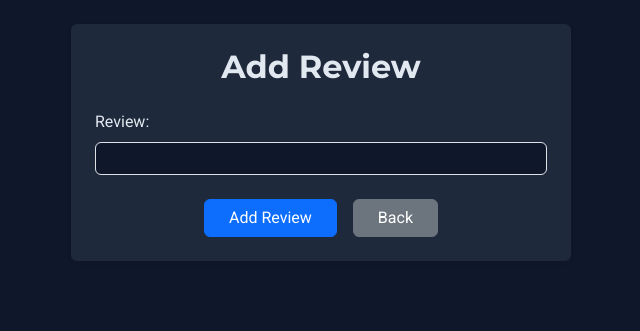
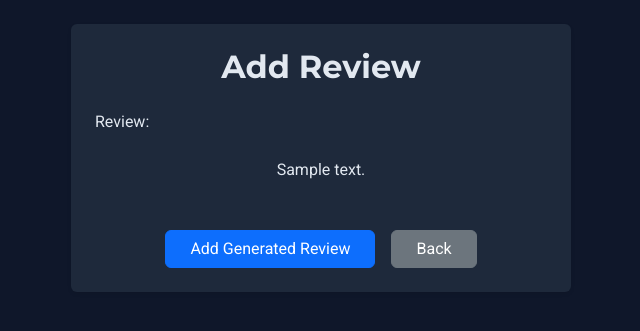
Before and after one commit to Tombunzel/moviwebApp, a Flask app: template templates/add_review.html in a window 1280 px wide. Shown: the top 331 px of the page, without its empty margins (319-959 px from the left). Run offline with Flask 3, Linux system fonts and the light colour scheme; tables that the repository leaves empty hold one stand-in row (values such as "Sample post"); the template is opened without the code that fills it: values that come from a table or form of the project are taken from there, most other values are stand-ins (such as "Sample title", 1, 10 or a date in 2020); some libraries are stand-ins or nearby versions.

Commit message:
implement manualy adding or ai generating movie review

```diff
--- a/templates/add_review.html
+++ b/templates/add_review.html
@@ -5,12 +5,24 @@
     <div class="card shadow-sm p-4 mx-auto" style="max-width: 500px;">
         <h2 class="text-center mb-4">Add Review</h2>
         <form action="/users/{{ movie.user_id }}/add_review/{{ movie.id }}" method="POST">
+            {% if review %}
             <div class="mb-3">
                 <label for="review" class="form-label">Review:</label>
-                <input type="text" class="form-control" id="review" name="review" required style="width: 100%; height: 300%;">
+                <input type="hidden" class="form-control" id="review" name="review" value="{{ review }}" style="width: 100%; height: 300%;">
             </div>
+            <div class="text-center mb-5">{{ review }}</div>
             <div class="d-flex gap-3 justify-content-center mt-4">
-                <button type="submit" class="btn btn-primary px-4">Add Review</button>
+                <button type="submit" class="btn btn-primary px-4">Add Generated Review</button>
+            {% else %}
+            <div class="mb-3">
+                <label for="review" class="form-label">Review:</label>
+                <input type="text" class="form-control" id="review" name="review" style="width: 100%; height: 300%;">
+            </div>
+            <div class="text-center mb-5">{{ review }}</div>
+            <div class="d-flex gap-3 justify-content-center mt-4">
+                <button type="submit" class="btn btn-primary px-4" value="custom">Add Review</button>
+                <button type="submit" class="btn btn-warning px-4" name="generate" value="generate">Generate Review</button>
+            {% endif %}
                 <a href="/users/{{ movie.user_id }}" class="btn btn-secondary px-4">Back</a>
             </div>
         </form>
```
